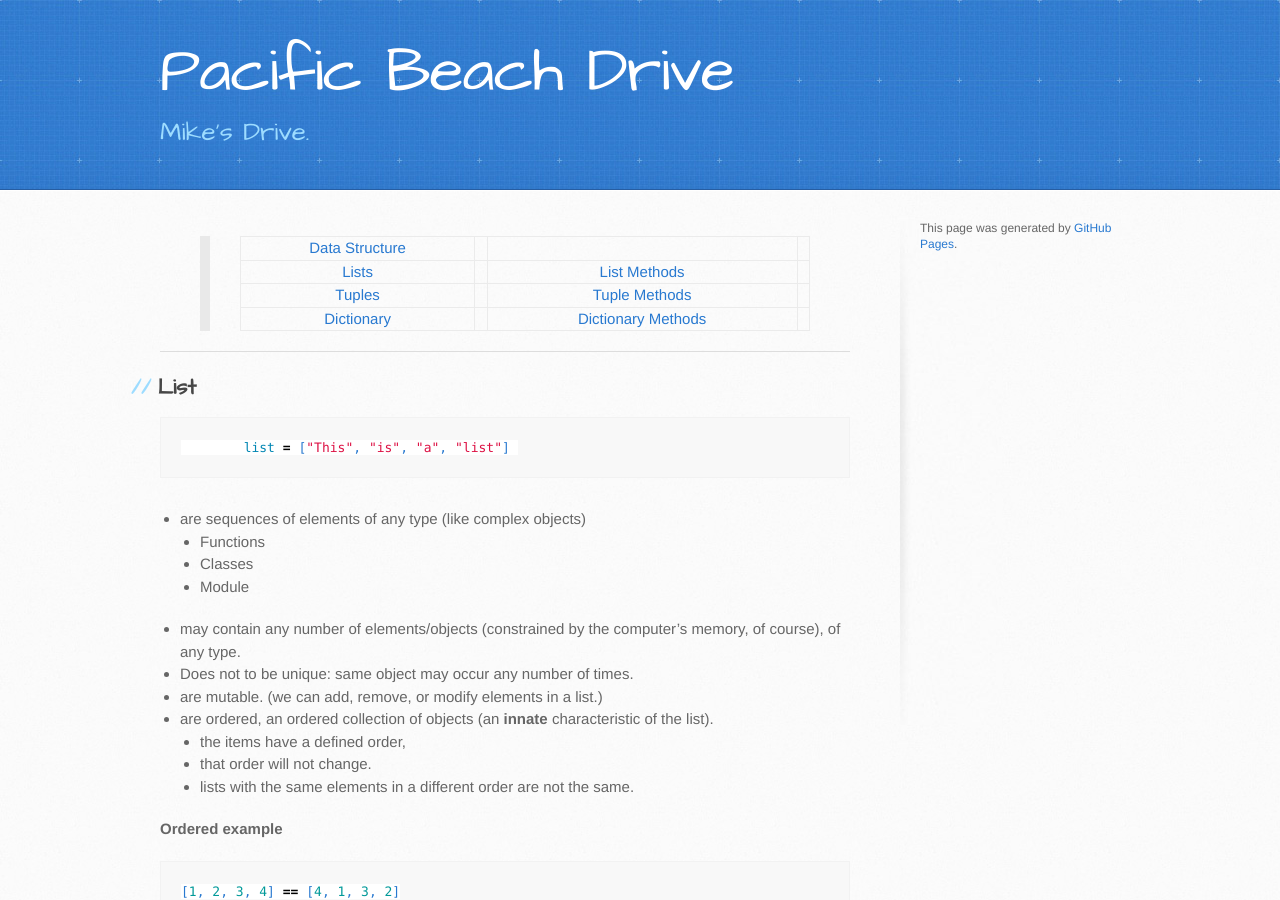
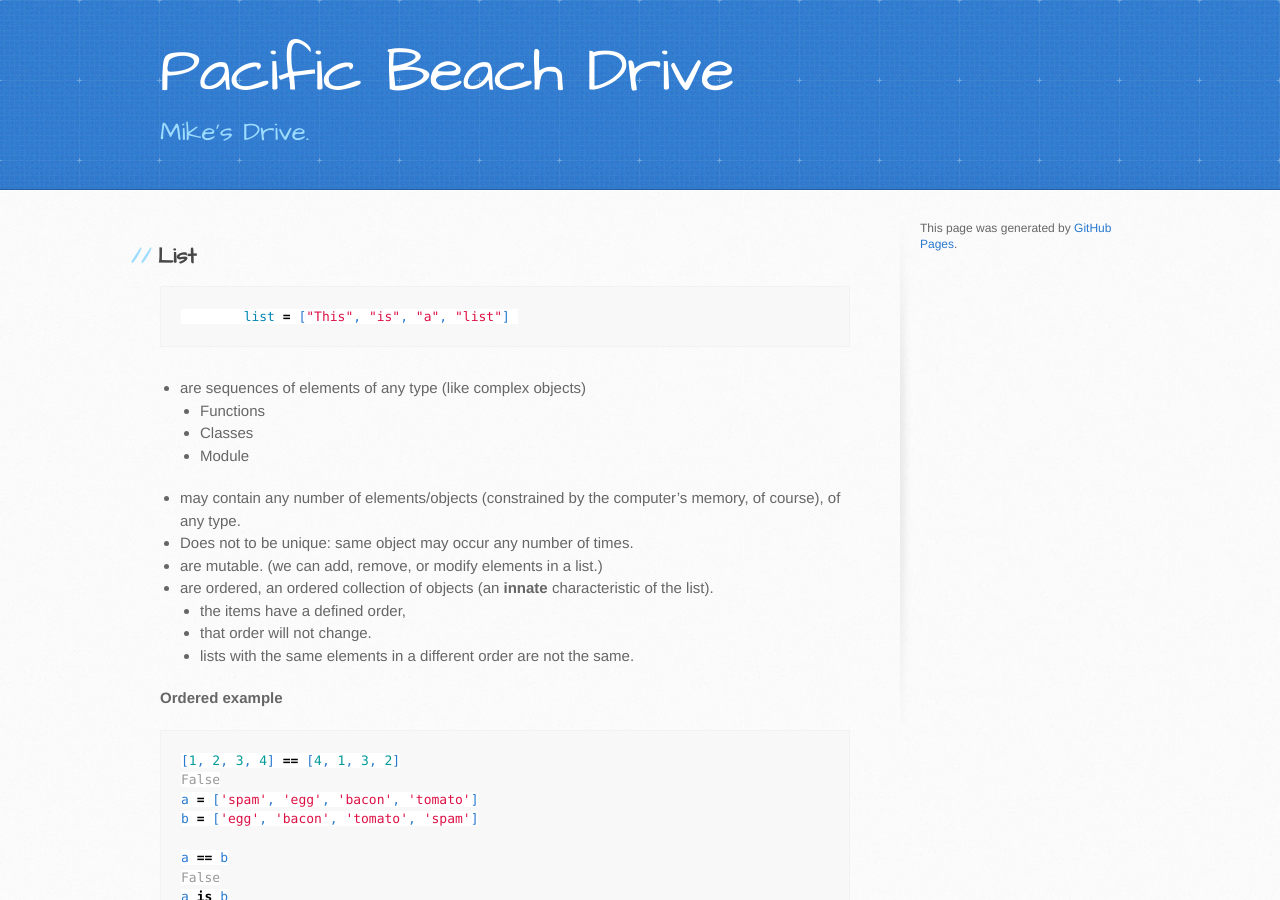
Before and after one commit to trumpfheller/trumpfheller.github.io, a Jekyll site: the page built from python/lists.md, in a window 1280 px wide and 900 px high. Built offline with Jekyll 4.4.1, drawn with Linux system fonts in a browser that asks for light colours; some of the changed text lies outside the part shown.

Commit message:
Update lists.md

```diff
--- a/python/lists.md
+++ b/python/lists.md
@@ -2,14 +2,6 @@
 title: Lists
 layout: default
 ---
-
-> [Data Structure](./datastructure.html) ||
-> [Lists](./lists.html) || [List Methods](./listmethods.html) ||
-> [Tuples](./tuples.html) || [Tuple Methods](./tuplemethods.html) ||
-> [Dictionary](./dictionary.html) || [Dictionary Methods](./dictionarymethods.html) ||
-
-
-***
 
 ## List
 
```
Also changed, not shown: other parts of python/lists.md (+8 -0 lines).
